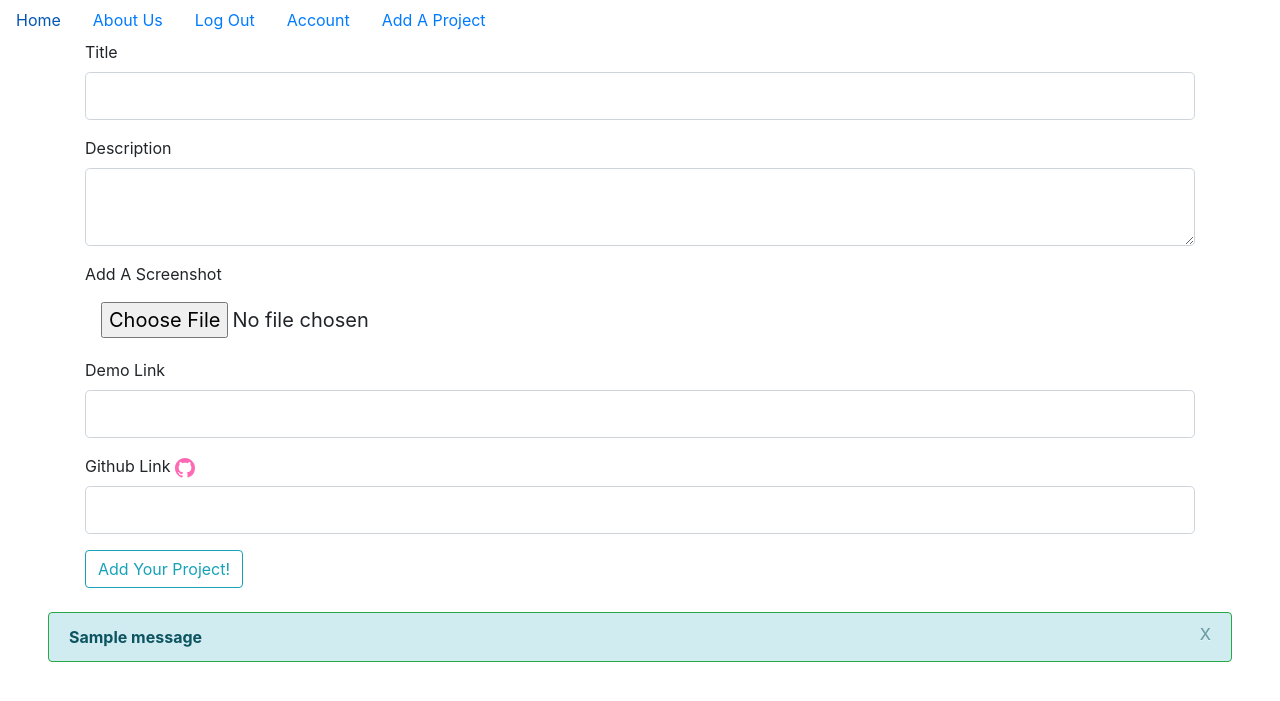
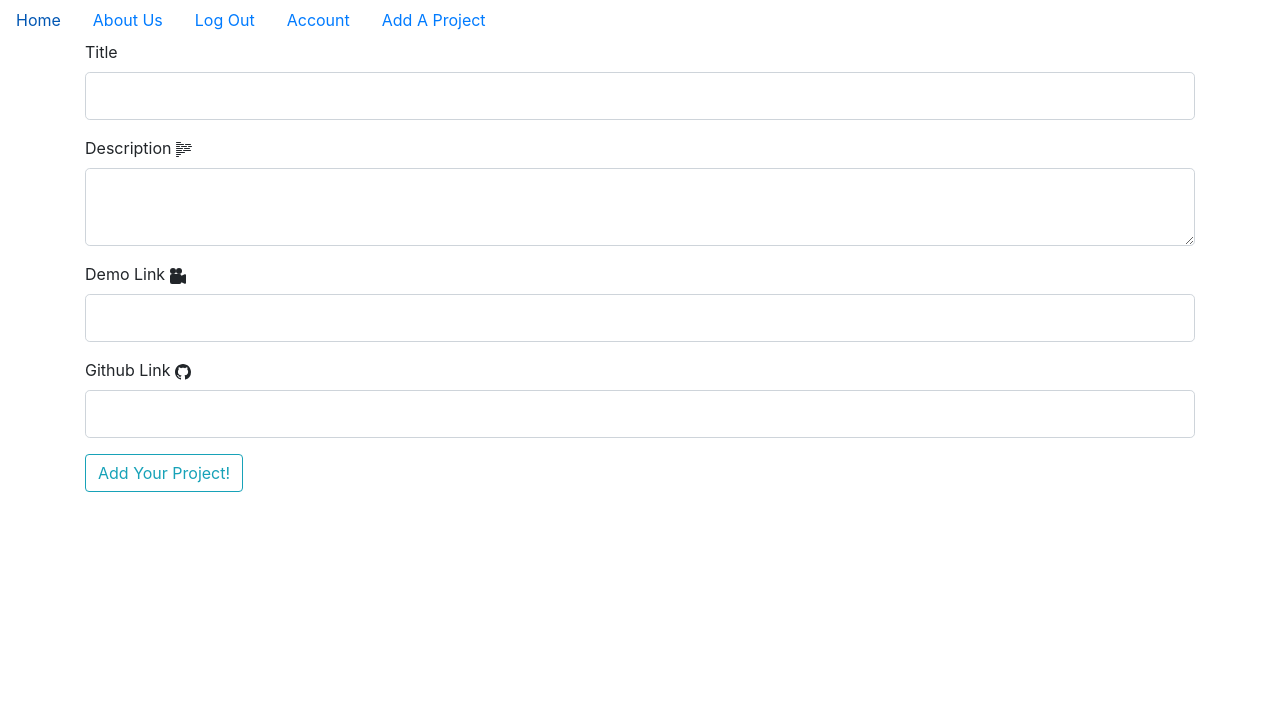
Before and after one commit to rachelbarkanic/PortfolioCraft, a Flask app: page /create in a window 1280 px wide. Shown: the top 701 px of the page. Run offline with Flask 2, Linux system fonts and the light colour scheme; a user stored in the database is signed in; tables that the repository leaves empty hold one stand-in row (values such as "Sample post"); one stand-in notice (Sample message) is shown; some libraries are stand-ins or nearby versions.

Commit message:
working on it

```diff
--- a/portfoliocraft/projects/forms.py
+++ b/portfoliocraft/projects/forms.py
@@ -3,10 +3,11 @@ from wtforms import StringField, SubmitField, TextAreaField, FileField
 from wtforms.validators import DataRequired
 from flask_wtf.file import FileField, FileAllowed
 
+
 class ProjectForm(FlaskForm):
     title = StringField('Title', validators=[DataRequired()])
     description = TextAreaField('Description', validators=[DataRequired()])
-    screenshot = FileField('Add A Screenshot', validators=[DataRequired(), FileAllowed(['jpg', 'png'])])
+
     demo_link = StringField('Demo Link', validators=[DataRequired()])
     github_link = StringField('Github Link', validators=[DataRequired()])
     submit = SubmitField('Add Your Project!')
--- a/portfoliocraft/projects/views.py
+++ b/portfoliocraft/projects/views.py
@@ -1,7 +1,7 @@
 from flask import render_template, url_for, flash, redirect, request, Blueprint, abort
 from flask_login import current_user, login_required
 from portfoliocraft import db
-from portfoliocraft.models import Project
+from portfoliocraft.models import Project, User
 from portfoliocraft.projects.forms import ProjectForm
 
 projects = Blueprint('projects', __name__)
@@ -16,11 +16,10 @@ def create_project():
 
         project = Project(title = form.title.data,
                     description = form.description.data,
-                    screenshot = form.screenshot.data,
+
                     demo_link = form.demo_link.data,
                     github_link = form.github_link.data,
-                    user_id = current_user.id,
-                    )
+                    user_id = current_user.id)
         db.session.add(project)
         db.session.commit()
         flash('Project Added!!')
@@ -50,7 +49,7 @@ def update(project_id):
 
         project.title = form.title.data,
         project.description = form.description.data,
-        project.screenshot = form.screenshot.data,
+
         project.demo_link = form.demo_link.data,
         project.github_link = form.github_link.data
 
@@ -61,7 +60,7 @@ def update(project_id):
     elif request.method == 'GET':
          form.title.data = project.title
          form.description.data = project.description
-         form.screenshot.data = project.screenshot
+
          form.demo_link.data = project.demo_link
          form.github_link.data = project.github_link
 
--- a/portfoliocraft/templates/account.html
+++ b/portfoliocraft/templates/account.html
@@ -4,7 +4,7 @@
 
 <div class="jumbotron">
     <div align='center'>
-        <h1 >Welcome to the page for {{current_user.username}}</h1>
+        <h1 >Edit {{current_user.first_name}}'s Information </h1>
         <img class="profile-pic" align='center' src="{{ url_for('static', filename='profile_pics/' + current_user.profile_image) }}">
         <p>{{ current_user.email }}</p>
 </div>
--- a/portfoliocraft/templates/base.html
+++ b/portfoliocraft/templates/base.html
@@ -30,18 +30,6 @@
 
 {% endblock %}
 
-{% for msg in get_flashed_messages() %}
-
-<div class="alert alert-info alert-dismissible fade show mx-5 mt-4 border border-success" role="alert">
-<b>{{ msg }}</b>
-<button type="button" class="close" data-dismiss="alert">
-    <h6>X</h6>
-</button>
-</div>
-
-{% endfor %}
-<script src="https://code.jquery.com/jquery-3.3.1.slim.min.js" integrity="sha384-q8i/X+965DzO0rT7abK41JStQIAqVgRVzpbzo5smXKp4YfRvH+8abtTE1Pi6jizo" crossorigin="anonymous"></script>
-    <script src="https://cdn.jsdelivr.net/npm/popper.js@1.14.7/dist/umd/popper.min.js" integrity="sha384-UO2eT0CpHqdSJQ6hJty5KVphtPhzWj9WO1clHTMGa3JDZwrnQq4sF86dIHNDz0W1" crossorigin="anonymous"></script>
-    <script src="https://cdn.jsdelivr.net/npm/bootstrap@4.3.1/dist/js/bootstrap.min.js" integrity="sha384-JjSmVgyd0p3pXB1rRibZUAYoIIy6OrQ6VrjIEaFf/nJGzIxFDsf4x0xIM+B07jRM" crossorigin="anonymous"></script>
+<script src="https://cdn.jsdelivr.net/npm/bootstrap@5.0.2/dist/js/bootstrap.bundle.min.js" integrity="sha384-MrcW6ZMFYlzcLA8Nl+NtUVF0sA7MsXsP1UyJoMp4YLEuNSfAP+JcXn/tWtIaxVXM" crossorigin="anonymous"></script>
 </body>
 </html>
--- a/portfoliocraft/templates/create_project.html
+++ b/portfoliocraft/templates/create_project.html
@@ -8,23 +8,30 @@
 
         <div class="form-group">
             {{ form.title.label(class='form-control-label') }}
+
             {{ form.title(class='form-control form-control-lg') }}
         </div>
         <div class="form-group">
             {{ form.description.label(class='form-control-label') }}
+            <svg xmlns="http://www.w3.org/2000/svg" width="16" height="16" fill="currentColor" class="bi bi-body-text" viewBox="0 0 16 16">
+                <path fill-rule="evenodd" d="M0 .5A.5.5 0 0 1 .5 0h4a.5.5 0 0 1 0 1h-4A.5.5 0 0 1 0 .5Zm0 2A.5.5 0 0 1 .5 2h7a.5.5 0 0 1 0 1h-7a.5.5 0 0 1-.5-.5Zm9 0a.5.5 0 0 1 .5-.5h5a.5.5 0 0 1 0 1h-5a.5.5 0 0 1-.5-.5Zm-9 2A.5.5 0 0 1 .5 4h3a.5.5 0 0 1 0 1h-3a.5.5 0 0 1-.5-.5Zm5 0a.5.5 0 0 1 .5-.5h5a.5.5 0 0 1 0 1h-5a.5.5 0 0 1-.5-.5Zm7 0a.5.5 0 0 1 .5-.5h3a.5.5 0 0 1 0 1h-3a.5.5 0 0 1-.5-.5Zm-12 2A.5.5 0 0 1 .5 6h6a.5.5 0 0 1 0 1h-6a.5.5 0 0 1-.5-.5Zm8 0a.5.5 0 0 1 .5-.5h5a.5.5 0 0 1 0 1h-5a.5.5 0 0 1-.5-.5Zm-8 2A.5.5 0 0 1 .5 8h5a.5.5 0 0 1 0 1h-5a.5.5 0 0 1-.5-.5Zm7 0a.5.5 0 0 1 .5-.5h7a.5.5 0 0 1 0 1h-7a.5.5 0 0 1-.5-.5Zm-7 2a.5.5 0 0 1 .5-.5h8a.5.5 0 0 1 0 1h-8a.5.5 0 0 1-.5-.5Zm0 2a.5.5 0 0 1 .5-.5h4a.5.5 0 0 1 0 1h-4a.5.5 0 0 1-.5-.5Zm0 2a.5.5 0 0 1 .5-.5h2a.5.5 0 0 1 0 1h-2a.5.5 0 0 1-.5-.5Z"/>
+              </svg>
             {{ form.description(class='form-control form-control-lg') }}
         </div>
-        <div class="form-group">
-            {{ form.screenshot.label(class='form-control-label') }}
-            {{ form.screenshot(class='form-control-file form-control-lg') }}
-        </div>
+
         <div class="form-group">
             {{ form.demo_link.label(class='form-control-label') }}
+            <svg xmlns="http://www.w3.org/2000/svg" width="16" height="16" fill="currentColor" class="bi bi-camera-reels-fill" viewBox="0 0 16 16">
+                <path d="M6 3a3 3 0 1 1-6 0 3 3 0 0 1 6 0z"/>
+                <path d="M9 6a3 3 0 1 1 0-6 3 3 0 0 1 0 6z"/>
+                <path d="M9 6h.5a2 2 0 0 1 1.983 1.738l3.11-1.382A1 1 0 0 1 16 7.269v7.462a1 1 0 0 1-1.406.913l-3.111-1.382A2 2 0 0 1 9.5 16H2a2 2 0 0 1-2-2V8a2 2 0 0 1 2-2h7z"/>
+              </svg>
             {{ form.demo_link(class='form-control form-control-lg') }}
+
         </div>
         <div class="form-group">
             {{ form.github_link.label(class='form-control-label') }}
-            <svg xmlns="http://www.w3.org/2000/svg" width="20" height="20" fill="hotpink" class="bi bi-github" viewBox="0 0 16 16">
+            <svg xmlns="http://www.w3.org/2000/svg" width="16" height="16" fill="currentColor" class="bi bi-github" viewBox="0 0 16 16">
                 <path d="M8 0C3.58 0 0 3.58 0 8c0 3.54 2.29 6.53 5.47 7.59.4.07.55-.17.55-.38 0-.19-.01-.82-.01-1.49-2.01.37-2.53-.49-2.69-.94-.09-.23-.48-.94-.82-1.13-.28-.15-.68-.52-.01-.53.63-.01 1.08.58 1.23.82.72 1.21 1.87.87 2.33.66.07-.52.28-.87.51-1.07-1.78-.2-3.64-.89-3.64-3.95 0-.87.31-1.59.82-2.15-.08-.2-.36-1.02.08-2.12 0 0 .67-.21 2.2.82.64-.18 1.32-.27 2-.27.68 0 1.36.09 2 .27 1.53-1.04 2.2-.82 2.2-.82.44 1.1.16 1.92.08 2.12.51.56.82 1.27.82 2.15 0 3.07-1.87 3.75-3.65 3.95.29.25.54.73.54 1.48 0 1.07-.01 1.93-.01 2.2 0 .21.15.46.55.38A8.012 8.012 0 0 0 16 8c0-4.42-3.58-8-8-8z"/>
               </svg>
             {{ form.github_link(class='form-control form-control-lg') }}
--- a/portfoliocraft/templates/error_pages/404.html
+++ b/portfoliocraft/templates/error_pages/404.html
@@ -3,7 +3,7 @@
 {% block body %}
 
 <div class="jumbotron">
-    <h1>404 Page Not Found</h1>
+    <h1>404 Page Not Found!</h1>
 </div>
 
 {% endblock %}
--- a/portfoliocraft/templates/index.html
+++ b/portfoliocraft/templates/index.html
@@ -12,8 +12,9 @@
         <img src="..." class="card-img-top" alt="...">
         <div class="card-body">
           <h5 class="card-title">{{project.title}}</h5>
-          <p class="card-text">Some quick example text to build on the card title and make up the bulk of the card's content.</p>
+          <p class="card-text">{{project.description}}</p>
           <a href=" {{url_for('projects.project', project_id = project.id)}}" class="btn btn-primary">View Project</a>
+          <br><br>
           <a href=" {{url_for('users.user_projects', username = project.author.username)}}" class="btn btn-primary">Created By: {{ project.author.username }}</a>
           <p>Posted On: {{ project.date.strftime('%Y-%m-%d')}}</p>
         </div>
@@ -28,7 +29,7 @@
         {% for page_num in projects.iter_pages(left_edge=1, right_edge=1, left_current=1, right_current=1) %}
         {% if projects.page == page_num %}
         <li class="page-item disabled">
-            <a class="page-link" href="{{url_for('core.index', page = page_num)}}">{{ page_num }}</a>
+            <a class="page-link" href="{{url_for('core.index', page = page_num)}}">Page {{ page_num }}</a>
         </li>
         {% else %}
         <li class="page-item">
--- a/portfoliocraft/templates/user_projects.html
+++ b/portfoliocraft/templates/user_projects.html
@@ -26,7 +26,7 @@
 <!-- PAGINATION -->
 <nav aria-label="Page Navigation example">
     <ul class="pagination justify-content-center">
-        {% for page_num in projects.iten_pages(left_edge=1, right_edge=1, left_current=1, right_current=1)}
+        {% for page_num in projects.iter_pages(left_edge=1, right_edge=1, left_current=1, right_current=1)}
         {% if projects.page == page_num %}
         <li class="page-item disabled">
             <a class="page-link" href="{{url_for('users.user_projects', username = user.username, page = page_num)}}">{{ page_num }}</a>
--- a/portfoliocraft/users/views.py
+++ b/portfoliocraft/users/views.py
@@ -85,10 +85,13 @@ def account():
     profile_image = url_for('static', filename='profile_pics/' + current_user.profile_image)
     return render_template('account.html', profile_image = profile_image, form = form)
 
+
 @users.route('/<username>')
 def user_projects(username):
     page = request.args.get('page', 1, type=int)
     user = User.query.filter_by(username = username).first_or_404
-    projects = Project.query.filter_by(author = user).order_by(Project.date.desc()).paginate(page = page, per_page = 5)
+
+    projects = Project.query.filter_by(user = user).order_by(Project.date.desc()).paginate(page = page, per_page = 5)
+    # might have issues here
 
     return render_template('user_projects.html', projects = projects, user = user)
```
Also changed, not shown: portfoliocraft/models.py (+5 -6 lines), portfoliocraft/templates/project.html (+7 -8 lines), portfoliocraft/data.sqlite, portfoliocraft/static/profile_pics/HIvv.png (added), portfoliocraft/static/profile_pics/hi.png (added), portfoliocraft/static/profile_pics/rb.png (added), 1 other file.
